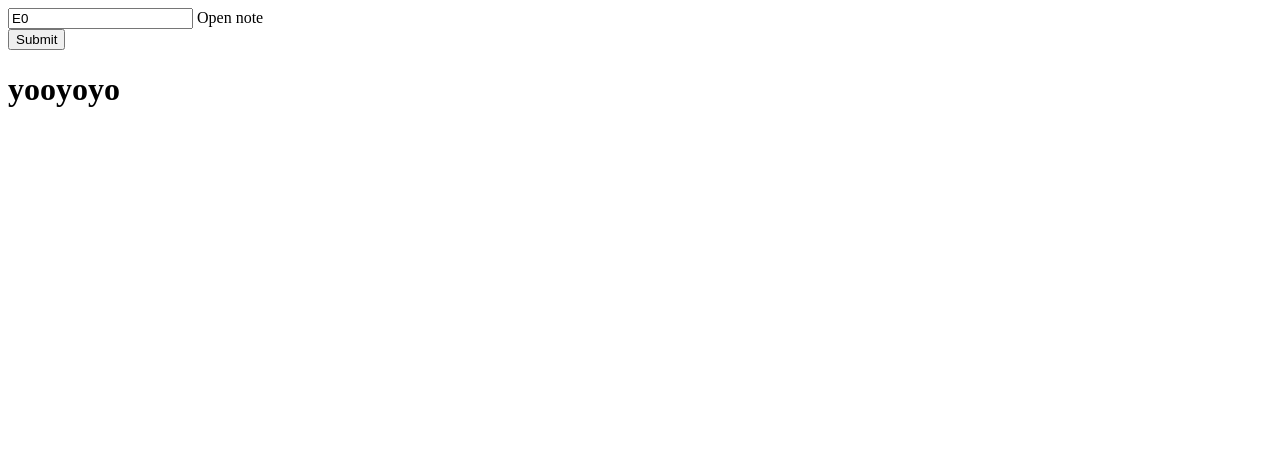
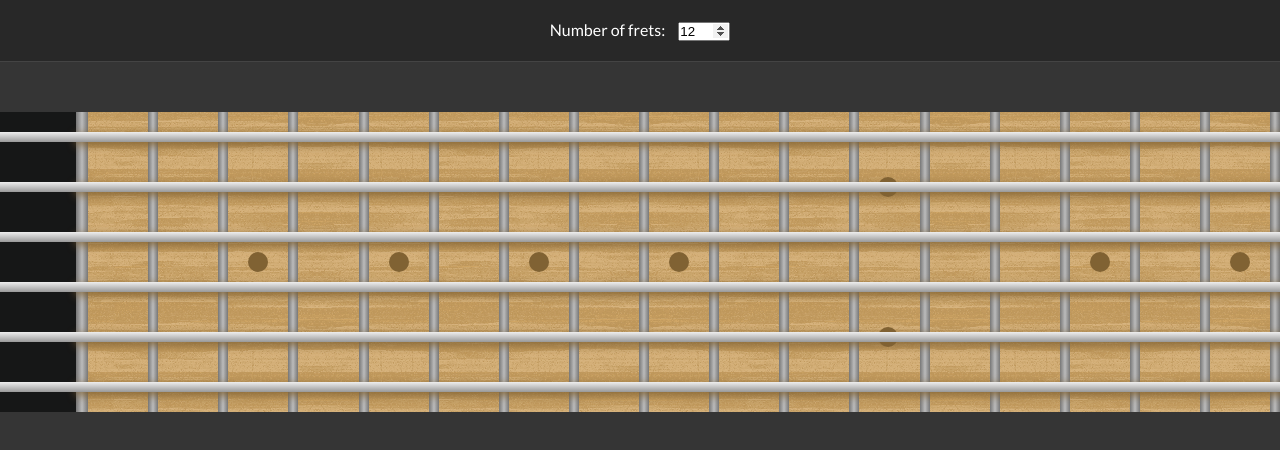
Before and after one commit to corno93/flexi-guitar, a plain HTML site: page static/index.html in a window 1280 px wide. Drawn offline with nearby package versions, Linux system fonts and the light colour scheme.

Commit message:
Add fretboard html, css and js

```diff
--- /dev/null
+++ b/static/app.js
@@ -0,0 +1,96 @@
+
+const root = document.documentElement;
+
+const fretboard = document.querySelector('.fretboard');
+const numberOfFretsSelector = document.querySelector('#number-of-frets');
+const toneJs = window.Tone;
+
+let numberOfFrets = 17;
+const numberOfStrings = 6;
+const singleFretMarkPositions = [3, 5, 7, 9, 15, 17, 19, 21];
+const doubleFretMarkPositions = [12, 24];
+
+const notes = ["C", "C#", "D", "D#", "E", "F", "F#", "G", "G#", "A", "A#", "B"];
+const guitarTunings = [4, 11, 7, 2, 9, 4]; // standard e tuning
+
+const app = {
+    init(){
+        this.setupFretboard();
+        this.setupEventListeners();
+    },
+    setupFretboard(){
+        fretboard.innerHTML = "";
+        root.style.setProperty('--number-of-strings', numberOfStrings);
+
+        // add strings
+        for (let i =0; i < numberOfStrings; i++){
+            let string = tools.createElement('div');
+            string.classList.add('string');
+            fretboard.appendChild(string);
+
+            // add frets
+            for (let fret = 0; fret <= numberOfFrets; fret++){
+                let noteFret = tools.createElement('div');
+                noteFret.classList.add('note-fret');
+                string.appendChild(noteFret);
+
+                let noteName = this.generateNoteNames(fret + guitarTunings[i])
+                noteFret.setAttribute('data-note', noteName);
+
+                // add single fretmarks
+                if (i == 0 && singleFretMarkPositions.includes(fret)){
+                    noteFret.classList.add('single-fretmark');
+                }
+
+                // add double fretmarks
+                if (i == 0 && doubleFretMarkPositions.includes(fret)){
+                    let doubleFretMark = tools.createElement('div');
+                    doubleFretMark.classList.add('double-fretmark');
+                    noteFret.appendChild(doubleFretMark);
+                }
+            }
+        }
+    },
+    generateNoteNames(noteIndex){
+        noteIndex = noteIndex % 12;
+        noteName = notes[noteIndex];
+        return noteName;
+    },
+    setupEventListeners(){
+        fretboard.addEventListener('mouseover', (event) => {
+            if (event.target.classList.contains('note-fret')){
+                event.target.style.setProperty('--noteDotOpacity', 0.5);
+
+                let note = $(event.srcElement).attr("data-note");
+
+                // play sound
+                let now = Tone.now()
+                let synth = new Tone.Synth().toDestination();
+                synth.triggerAttackRelease(`${note}4`, "8n", now + 0.2);
+                synth.unsync();
+            }
+        })
+        fretboard.addEventListener('mouseout', (event) => {
+            event.target.style.setProperty('--noteDotOpacity', 0);
+        })
+        numberOfFretsSelector.addEventListener('change', (event) => {
+            numberOfFrets = numberOfFretsSelector.value;
+            this.setupFretboard();
+        })
+
+
+    }
+}
+
+const tools = {
+    createElement(element, content){
+        element = document.createElement(element);
+        if (content){
+            element.innerHTML = content;
+        }
+        return element;
+    }
+}
+
+
+app.init();
--- a/static/index.html
+++ b/static/index.html
@@ -1,66 +1,25 @@
-<html>
+<!DOCTYPE html>
+<html lang="en">
+<head>
+    <meta charset="UTF-8">
+    <meta http-equiv="X-UA-Compatible" content="IE=edge">
+    <meta name="viewport" content="width=device-width, initial-scale=1.0">
+    <script src=https://cdnjs.cloudflare.com/ajax/libs/tone/14.8.17/Tone.js></script>
+    <script src="https://ajax.googleapis.com/ajax/libs/jquery/3.5.1/jquery.min.js"></script>
+    <link rel="stylesheet" href="./styles.css">
+    <title>Fretboard</title>
+</head>
+<body>
 
-    <head>
-        <script src="https://ajax.googleapis.com/ajax/libs/jquery/3.5.1/jquery.min.js"></script>
-        <script src=https://cdnjs.cloudflare.com/ajax/libs/tone/14.8.17/Tone.js></script>
-    </head>
+    <div class="settings">
+        <div class="number-of-frets">
+            <label for="number-of-frets">Number of frets: </label>
+            <input type="number" id="number-of-frets" min="1" max="50" value="12">
+        </div>
+    </div>
 
-    <body>
+    <div class="fretboard"></div>
+    <script src="./app.js"></script>
 
-        <form id="stringForm1" action="/string" method="get">
-            <input id="note" name="note" type="text" value="E0">
-            <label for="open_note">Open note</label><br>
-            <input type="submit" value="Submit">
-        </form>
-
-        <script>
-
-            var frm = $('#stringForm1');
-                frm.submit(function (e) {
-
-                e.preventDefault();
-
-                var values = $(this).serialize();
-                var note = values.split('=')[1]
-
-                $.ajax({
-                    type: frm.attr('method'),
-                    url: `${frm.attr('action')}/${note}`,
-                    success: function (data) {
-                        console.log('Submission was successful.');
-                        console.log(data);
-                        makeStringSound(data['notes']);
-
-                    },
-                    error: function (data) {
-                        console.log('An error occurred.');
-                        console.log(data);
-                    },
-                });
-            });
-
-
-            function makeStringSound(notes){
-                console.log(notes)
-                const Tone = window.Tone;
-                const now = Tone.now()
-                const synth = new Tone.Synth().toDestination();
-
-                var timeInc = 0.5;
-                notes.forEach(note => {
-                    synth.triggerAttackRelease(note, "8n", now + timeInc)
-                    timeInc = timeInc + 0.5;
-                    }
-                )
-                synth.unsync();
-            }
-
-
-        </script>
-
-
-    </body>
-
-    <h1>yooyoyo</h1>
-
+</body>
 </html>
--- /dev/null
+++ b/static/styles.css
@@ -0,0 +1,122 @@
+@import url('https://fonts.googleapis.com/css?family=Lato:100,300,400');
+
+:root {
+    --fretboard-height: 300;
+    --string-height: 10;
+    --half-string-height: calc(var(--string-height) / 2);
+    --string-top-position: calc(var(--fretboard-height) / var(--number-of-strings) / 2 - var(--half-string-height));
+    --noteDotOpacity: 0;
+}
+
+* {
+    margin:0;
+    padding:0;
+}
+
+body {
+    background: #353535;
+    font-family: Lato, sans-serif;
+}
+
+.fretboard{
+    display: flex;
+    flex-direction: column;
+    background: #be975b url('./images/wood-pattern.png');
+    width:100%;
+    height: calc(var(--fretboard-height) * 1px);
+    margin-top:50px;
+}
+
+.string{
+    width: 100%;
+    height: 100%;
+    display: flex;
+    position: relative;
+}
+
+.string::before{
+    content: '';
+    width: 100%;
+    height: calc(var(--string-height)*1px);
+    background: linear-gradient(#eee, #999);
+    box-shadow: 76px 3px 10px #806233;
+    z-index: 1;
+    position: absolute;
+    top: calc(var(--string-top-position)*1px);
+}
+
+.note-fret{
+    display: flex;
+    flex: 1;
+    border-right: 10px solid;
+    border-image: linear-gradient(to right, #777, #bbb, #777) 1 100%;
+    justify-content: center;
+    align-items: center;
+    position: relative;
+}
+
+.note-fret:first-child{
+    background: #161717;
+    min-width: 76px;
+    border-right: 12px solid;
+    flex-grow: 0;
+    flex-shrink: 0;
+    border-image: linear-gradient(to left #bbb, #fff, #bbb) 1 100%;
+}
+
+.note-fret::before{
+    content: attr(data-note);
+    width: 33px;
+    height: 33px;
+    border-radius: 50%;
+    line-height: 33px;
+    text-align: center;
+    background: teal;
+    z-index: 2;
+    color: #eee;
+    opacity: var(--noteDotOpacity);
+}
+
+.single-fretmark::after, .double-fretmark::before, .double-fretmark::after {
+    content: '';
+    position: absolute;
+    height: 20px;
+    width: 20px;
+    border-radius: 50%;
+    background: #806233;
+}
+
+.single-fretmark::after{
+    top: calc(var(--fretboard-height) / 2 * 1px);
+    transform: translate(0, -50%);
+
+}
+
+.double-fretmark::before{
+    transform: translate(-140%, -50%);
+    top: calc(var(--fretboard-height) * 0.25px);
+}
+
+.double-fretmark::after{
+    transform: translate(-140%, -50%);
+    top: calc(var(--fretboard-height) * 0.75px);
+
+
+}
+
+.settings{
+    display: flex;
+    justify-content: space-evenly;
+    color: white;
+    padding: 20px;
+    border-bottom: 1px solid #444;
+    background: #282828;
+}
+
+input[type=number]::-webkit-inner-spin-button, input[type=number]::-webkit-outer-spin-button{
+    opacity: 1;
+}
+
+label{
+    margin-right: 10px;
+}
```
Also changed, not shown: static/images/wood-pattern.png (added).
